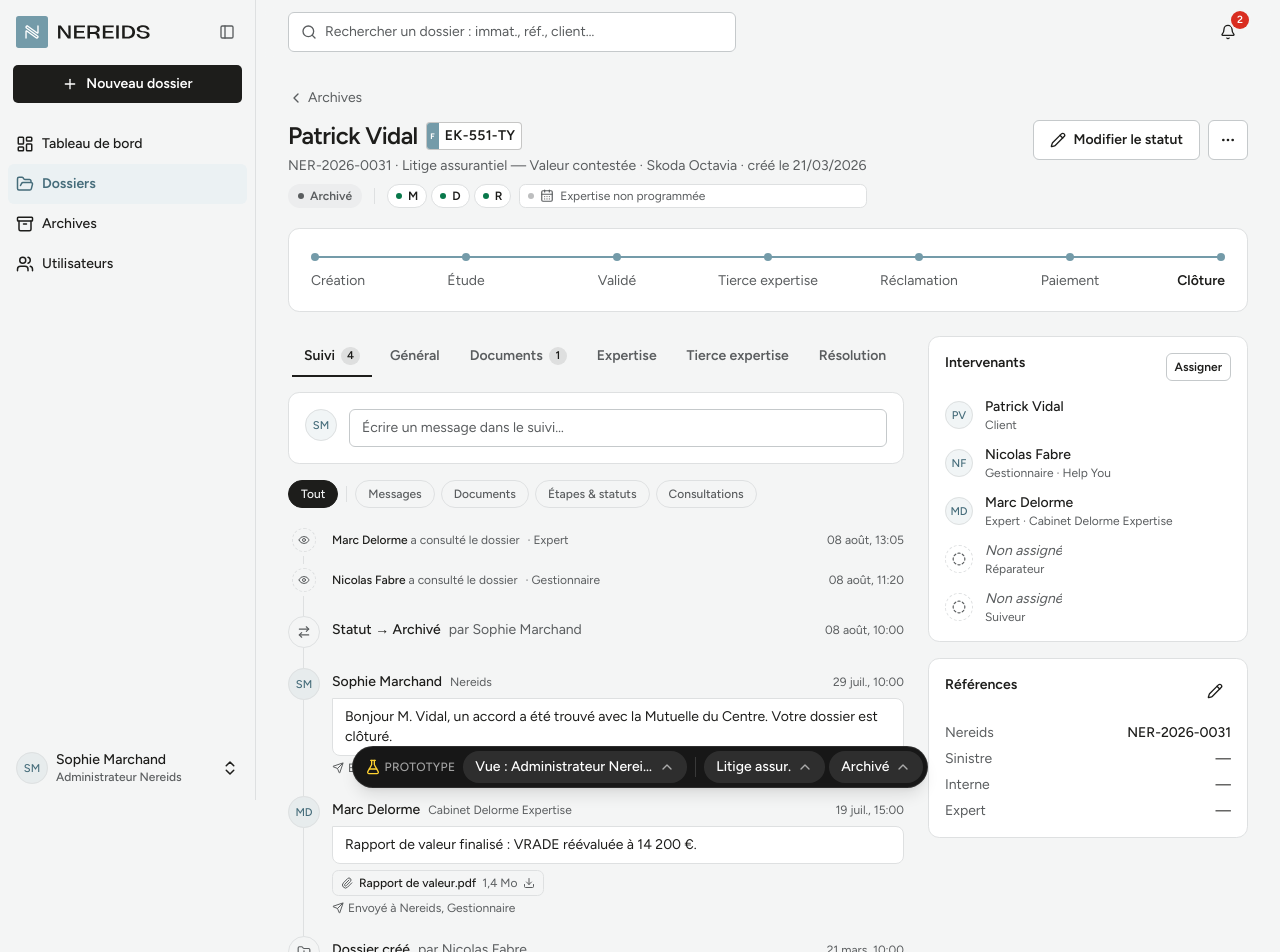
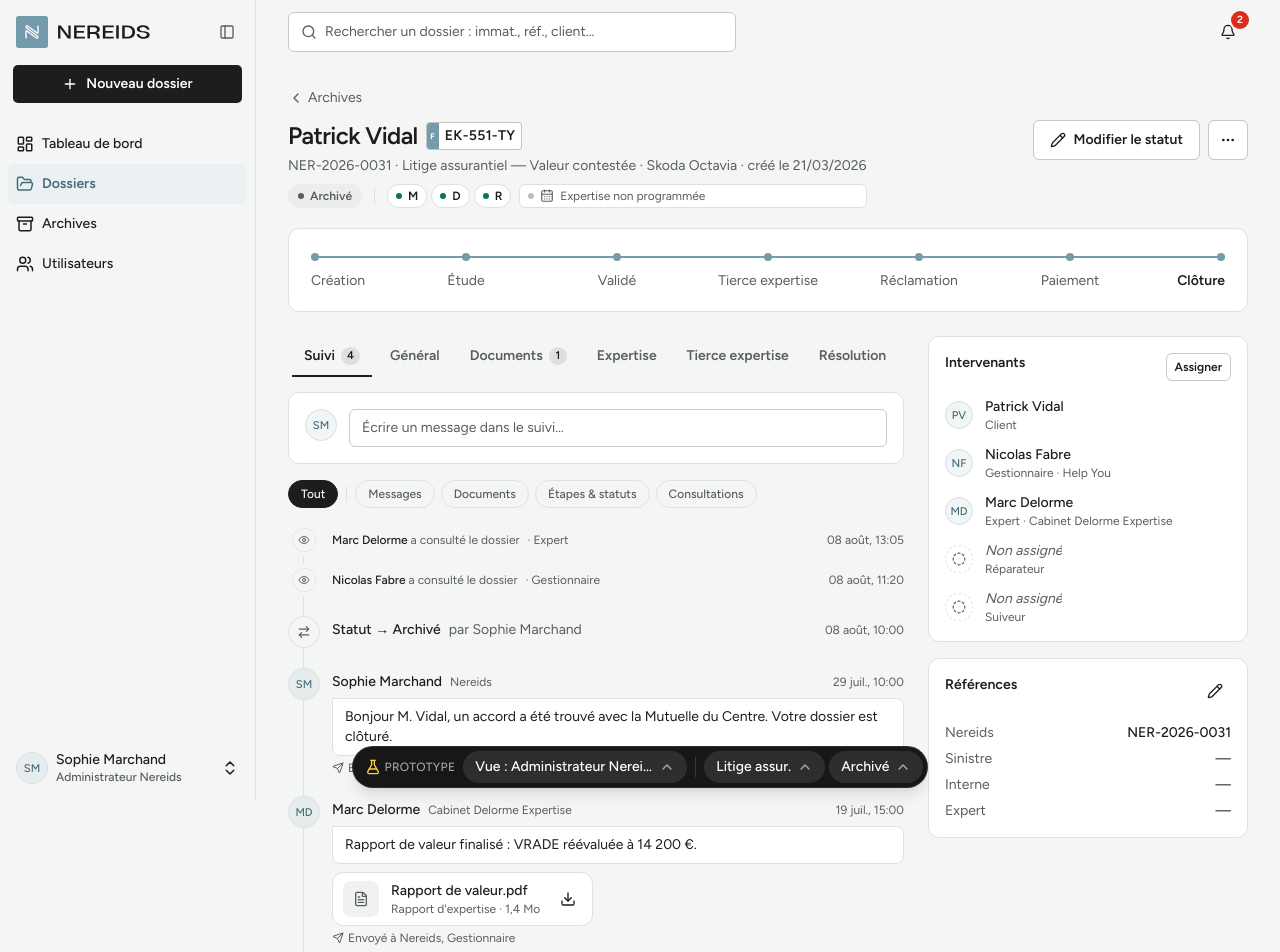
Before and after one commit to juliegaladrim-ux/Nereids, a Next.js app: page /admin/dossiers/NER-2026-0031 in a window 1280 px wide. Shown: the top 952 px of the page. Built offline with nearby package versions, Linux system fonts and the light colour scheme.

Commit message:
Suivi : pièce jointe d'un message au même format que les lignes de l'onglet Documents
Co-Authored-By: Claude Opus 5.5 <noreply@anthropic.com>

```diff
--- a/src/features/admin/admin-dashboard.tsx
+++ b/src/features/admin/admin-dashboard.tsx
@@ -147,30 +147,31 @@ export function AdminDashboard() {
             <CardHeader>
               <CardTitle>
                 <CalendarClock />
-                Expertises · 7 jours
+                Prochaines expertises
               </CardTitle>
             </CardHeader>
             <CardContent>
               {upcoming.length === 0 ? (
                 <p className="text-sm text-muted-foreground">Aucune expertise programmée.</p>
               ) : (
-                <ul className="space-y-3">
+                <ul className="space-y-1">
                   {upcoming.map((d) => (
                     <li key={d.id}>
-                      <Link href={href(`dossiers/${d.id}`)} className="group flex gap-3">
+                      <Link href={href(`dossiers/${d.id}`)} className="group flex items-center gap-3 rounded-lg -mx-2 p-2 transition-colors hover:bg-muted/60">
                         <div className="grid w-12 shrink-0 place-items-center rounded-lg bg-brand-soft py-1.5 text-brand-ink text-center leading-tight">
                           <span className="text-[0.65rem] font-semibold uppercase">
                             {new Date(d.expertise.date!).toLocaleDateString("fr-FR", { month: "short" })}
                           </span>
                           <span className="text-lg font-bold">{new Date(d.expertise.date!).getDate()}</span>
                         </div>
-                        <div className="min-w-0 text-sm">
+                        <div className="min-w-0 flex-1 text-sm">
                           <p className="font-semibold group-hover:text-brand-ink">
                             {d.client.firstName} {d.client.lastName}
                           </p>
                           <p className="text-muted-foreground first-letter:uppercase">{formatLongDate(d.expertise.date)}</p>
                           <p className="truncate text-muted-foreground">{fullName(getUser(d.intervenants.expert))}</p>
                         </div>
+                        <ChevronRight className="size-4 shrink-0 text-muted-foreground transition-transform group-hover:translate-x-0.5 group-hover:text-foreground" />
                       </Link>
                     </li>
                   ))}
--- a/src/features/dossier/dossier-suivi.tsx
+++ b/src/features/dossier/dossier-suivi.tsx
@@ -12,7 +12,9 @@ import {
   Download,
   Eye,
   FilePlus2,
+  FileText,
   FolderPlus,
+  ImageIcon,
   MessageSquare,
   Paperclip,
   Send,
@@ -29,7 +31,7 @@ import { Checkbox } from "@/components/ui/checkbox"
 import { Label } from "@/components/ui/label"
 import { Textarea } from "@/components/ui/textarea"
 import { dossierRights } from "@/lib/access"
-import { ACTOR_LABELS, fullName, getUser, type Dossier, type TimelineEvent, type TimelineKind } from "@/lib/data"
+import { ACTOR_LABELS, DOC_CATEGORIES, fullName, getUser, type Dossier, type TimelineEvent, type TimelineKind } from "@/lib/data"
 import type { RoleId } from "@/lib/roles"
 import { formatDateTime } from "@/lib/format"
 import { useStore } from "@/lib/store"
@@ -199,18 +201,23 @@ function Attachments({ dossier, event }: { dossier: Dossier; event: TimelineEven
   const docs = (event.docIds ?? []).map((id) => dossier.documents.find((d) => d.id === id)).filter((d) => !!d)
   if (!docs.length) return null
   return (
-    <div className="mt-1.5 flex flex-wrap gap-1.5">
+    <div className="mt-2 flex flex-wrap gap-2">
       {docs.map((doc) => (
-        <button
-          key={doc.id}
-          onClick={() => toast.info(`Téléchargement de « ${doc.name} » — simulation`)}
-          className="inline-flex max-w-full items-center gap-1.5 rounded-md border bg-background px-2 py-1 text-xs transition-colors hover:bg-muted"
-        >
-          <Paperclip className="size-3 shrink-0 text-muted-foreground" />
-          <span className="truncate font-medium">{doc.name}</span>
-          <span className="shrink-0 text-muted-foreground">{doc.size}</span>
-          <Download className="size-3 shrink-0 text-muted-foreground" />
-        </button>
+        <div key={doc.id} className="flex max-w-full min-w-0 items-center gap-3 rounded-xl border bg-card py-2 pr-2 pl-2.5 sm:max-w-sm">
+          {/* Même aspect que les lignes de l'onglet Documents */}
+          <span className="grid size-9 shrink-0 place-items-center rounded-lg bg-muted">
+            {doc.category === "photos" ? <ImageIcon className="size-4 text-muted-foreground" /> : <FileText className="size-4 text-muted-foreground" />}
+          </span>
+          <div className="min-w-0 flex-1">
+            <p className="truncate text-sm font-medium">{doc.name}</p>
+            <p className="text-xs text-muted-foreground">
+              {DOC_CATEGORIES[doc.category]} · {doc.size}
+            </p>
+          </div>
+          <Button variant="ghost" size="icon-sm" aria-label="Télécharger" onClick={() => toast.info(`Téléchargement de « ${doc.name} » — simulation`)}>
+            <Download />
+          </Button>
+        </div>
       ))}
     </div>
   )
--- a/src/lib/data.ts
+++ b/src/lib/data.ts
@@ -869,7 +869,7 @@ export function seedDossiers(): Dossier[] {
         quiDoitAgir: "client",
         echeance: daysFromNow(-4),
       },
-      expertise: { convoques: [] },
+      expertise: { date: daysFromNow(3, 10), lieu: "14 allée des Tilleuls, 42100 Saint-Étienne", convoques: ["u-c-fontaine", "u-expert3"] },
       documents: [doc("Photo portière.jpg", "photos", "u-c-fontaine", daysFromNow(-30), "3,0 Mo")],
       timeline: [
         ev(daysFromNow(-30), "creation", "u-gest3", "Dossier créé"),
@@ -930,7 +930,7 @@ export function seedDossiers(): Dossier[] {
         quiDoitAgir: "expert",
         echeance: daysFromNow(3),
       },
-      expertise: { convoques: [] },
+      expertise: { date: daysFromNow(4, 14), lieu: "Carrosserie Chevalier, 233 rue de la Rive, 42320 La Grand-Croix", convoques: ["u-c-caron", "u-expert2", "u-rep2"] },
       documents: [doc("Facture d'achat.pdf", "facture_achat", "u-c-caron", daysFromNow(-6))],
       timeline: [
         ev(daysFromNow(-6), "creation", "u-gest", "Dossier créé", "Vice caché suspecté après achat d'occasion."),
--- a/src/lib/store.tsx
+++ b/src/lib/store.tsx
@@ -21,7 +21,7 @@ import {
  * restent visibles. Un bouton « Réinitialiser » remet les données de départ.
  */
 
-const STORAGE_KEY = "nereids-proto-v7"
+const STORAGE_KEY = "nereids-proto-v9"
 const ACCOUNTS_KEY = "nereids-proto-accounts-v1"
 
 type Store = {
```
